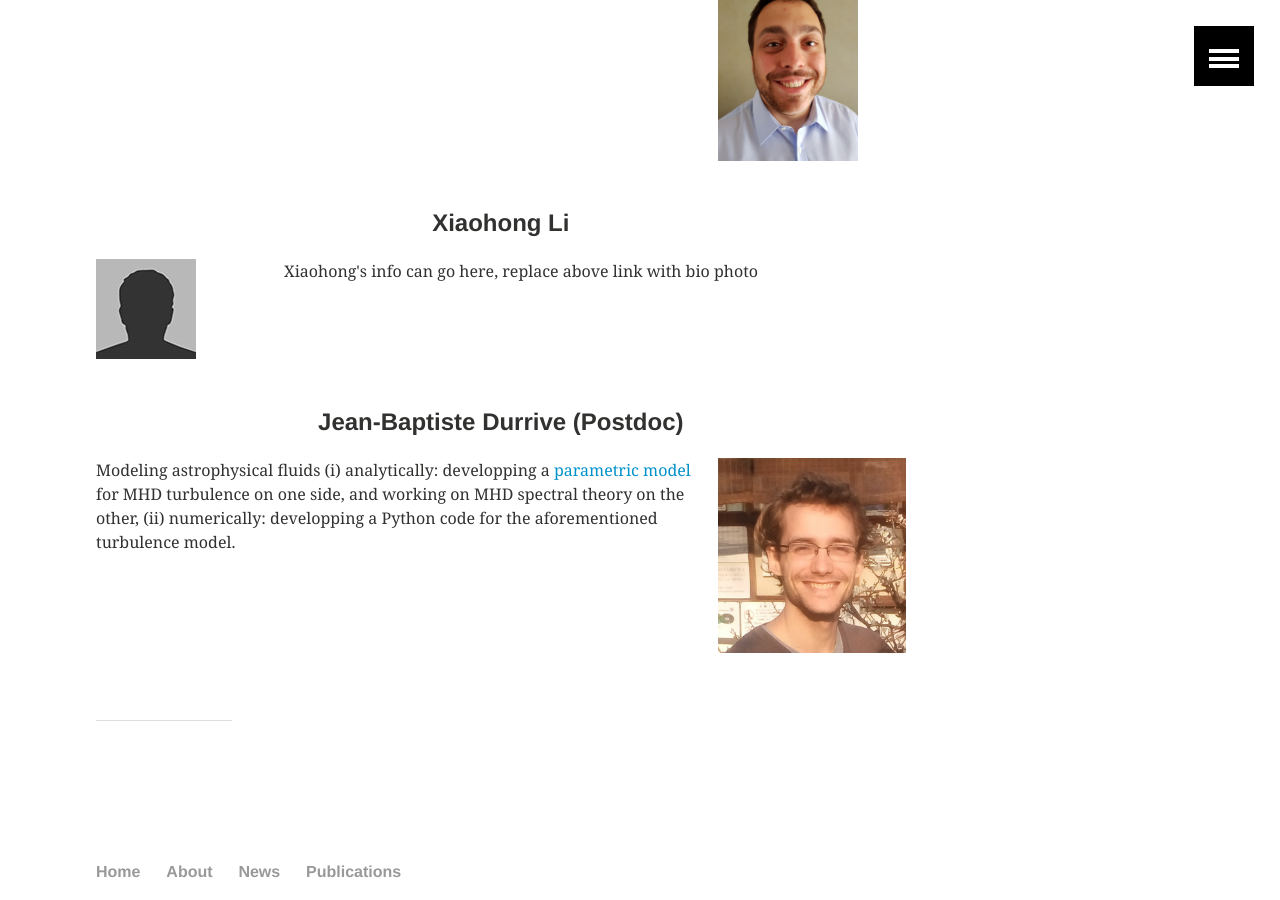
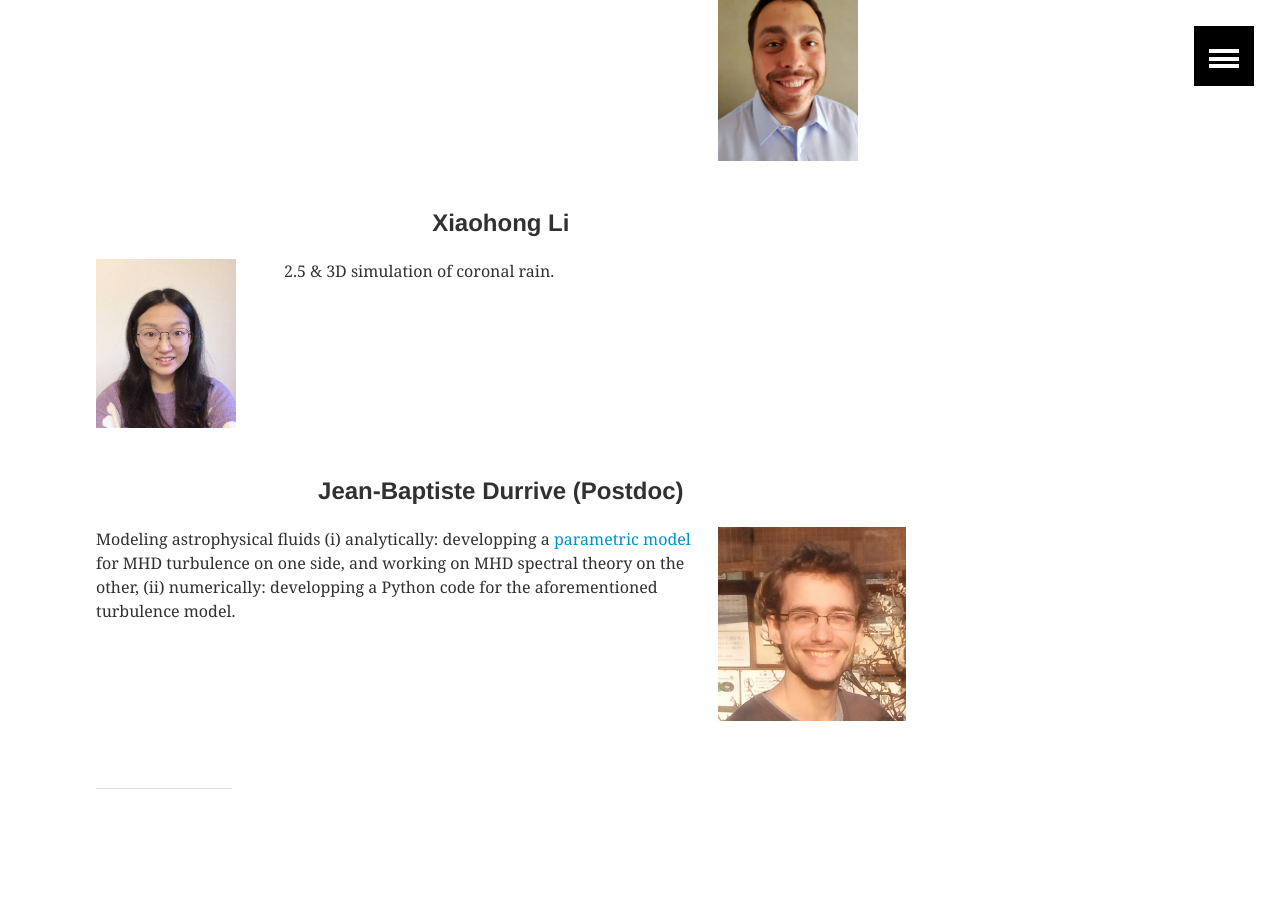
Before and after one commit to erc-prominent/erc-prominent.github.io, a Jekyll site: the page built from team/index.md, in a window 1280 px wide and 900 px high, scrolled down 2095 px. Built offline with Jekyll 4.4.1, drawn with Linux system fonts in a browser that asks for light colours.

Commit message:
personal info

```diff
--- a/team/index.md
+++ b/team/index.md
@@ -114,10 +114,10 @@ share: false
 <ul class="th-grid">
   <h4 style="text-align:center">Xiaohong Li</h4>
   <li>
-    <a href="xiaohongli"><img src="{{ site.url }}/images/bio-photo.jpg"></a>
+   <a href="xiaohongli"><img src="{{ site.url }}/images/bio-photo-Xiaohong.jpg" width="140"></a>
   </li>
 
-  Xiaohong's info can go here, replace above link with bio photo
+  2.5 & 3D simulation of coronal rain.
 
 </ul>
 
```
Also changed, not shown: images/bio-photo-Xiaohong.JPG (added).
